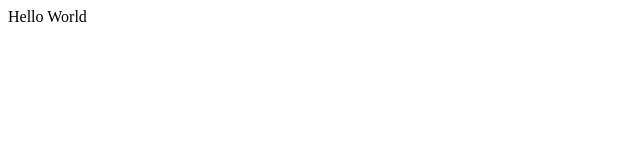
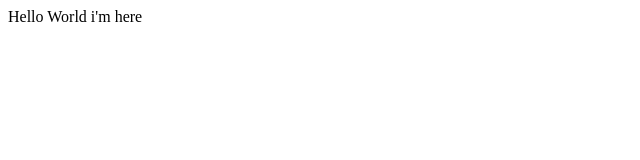
Before and after one commit to abdul-haq/bootstrap-2020, a plain HTML site: page index.html in a window 1280 px wide. Shown: the full height of the page, 0-640 px from the left. Drawn offline with Linux system fonts and the light colour scheme.

Commit message:
Update index.html

```diff
--- a/index.html
+++ b/index.html
@@ -6,6 +6,6 @@
     <title>Document</title>
 </head>
 <body>
-    Hello World
+    Hello World i'm here
 </body>
 </html>
```
